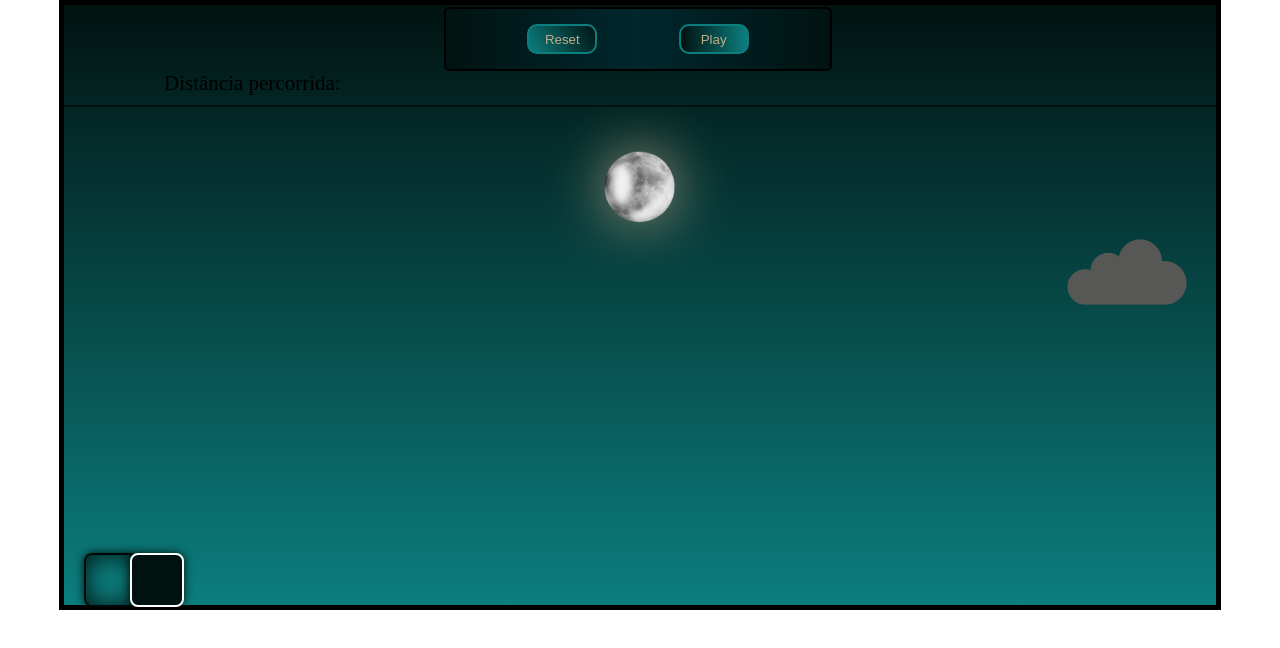
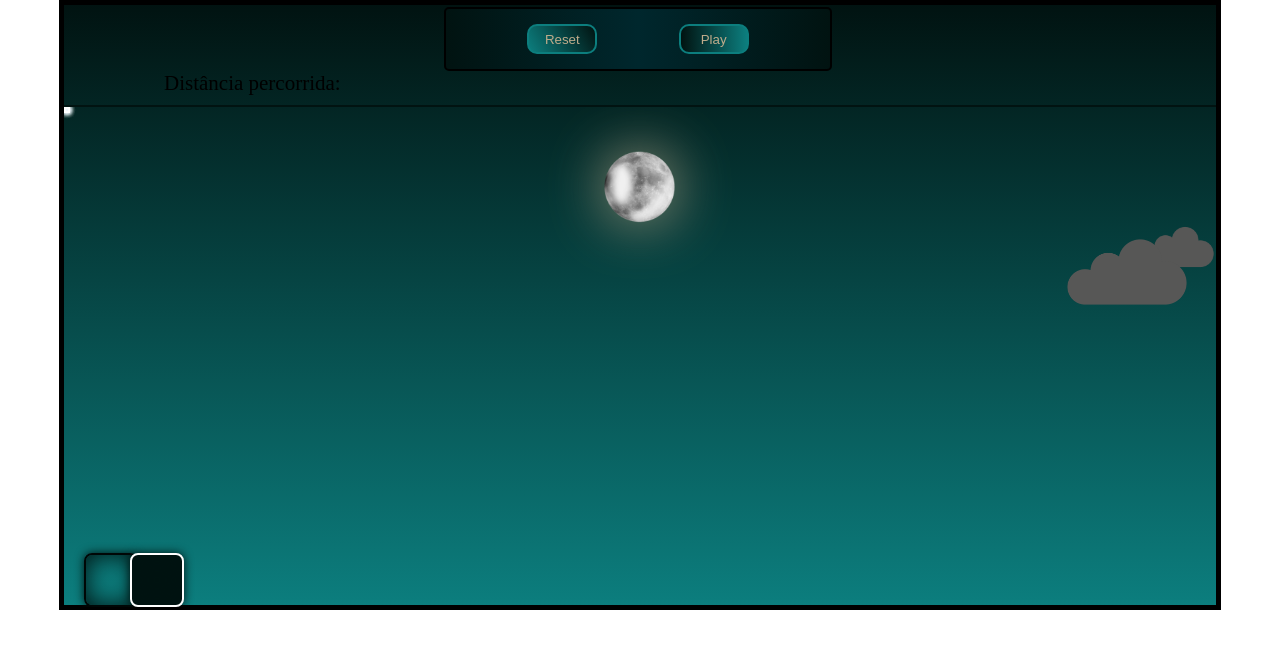
Before and after one commit to jimyschild/mini-game, a plain HTML site: page index.html in a window 1280 px wide. Both pictures are taken after a click on the button "Play". Drawn offline with Linux system fonts and the light colour scheme.

Commit message:
adicionando nuvem 2

```diff
--- a/index.html
+++ b/index.html
@@ -16,7 +16,13 @@
             <div class="game-board">
                 <img src="imagens/Moon.png" alt="" id="moon">
                 <div class="shadow-moon"></div>
-                <img src="imagens/nuvem.png" alt="" id="cloud">
+                <img src="imagens/nuvem.png" alt="" class="cloud2">
+                <img src="imagens/nuvem.png" alt="" class="cloud">
+                <div class="star"></div>
+                <div class="star"></div>
+                <div class="star"></div>
+                <div class="star"></div>
+                <div class="star"></div>
                 <div class="boneco">
                 </div>
                 <div class="obstaculo">
--- a/script.js
+++ b/script.js
@@ -4,7 +4,8 @@ const boneco = document.querySelector('.boneco')
 const obstaculo = document.querySelector('.obstaculo')
 const começarJogo = document.getElementById('começa-jogo')
 const resetJogo = document.getElementById('reseta-jogo')
-const cloud = document.getElementById('cloud')
+const cloud = document.querySelector('.cloud')
+const cloud2 = document.querySelector('.cloud2')
 
 //-------pulo
 const jump = () => {
@@ -20,11 +21,14 @@ const loop = setInterval(() => {
 
     const obstaculoPosition = obstaculo.offsetLeft;
     const cloudPosition = cloud.offsetLeft;
+    const cloud2Position = cloud2.offsetLeft;
     const bonecoPosition = +window.getComputedStyle(boneco).bottom.replace('px', '')
 
     if(obstaculoPosition <= 75 && obstaculoPosition > -20 && bonecoPosition < 50){
         cloud.style.animation = 'none'
-        cloud. style.left = `${cloudPosition}px`
+        cloud.style.left = `${cloudPosition}px`
+        cloud2.style.animation ='none'
+        cloud2.style.left = `${cloud2Position}px`
         obstaculo.style.animation = 'none'
         obstaculo.style.left = `${obstaculoPosition}px`
         boneco.style.animation = 'none'
@@ -41,6 +45,7 @@ const loop = setInterval(() => {
 const start = () => {
     obstaculo.classList.add('começar')
     cloud.classList.add('clouds')
+    cloud2.classList.add('clouds2')
 }
 começarJogo.addEventListener('click', start)
 
--- a/style.css
+++ b/style.css
@@ -68,11 +68,27 @@ body{
 
 }
 
-#cloud {
+.cloud {
     position: absolute;
     width: 130px;
-    right: 0;
+    right: 100px;
     top: 100px;
+}
+
+.cloud2{
+    position: absolute;
+    width: 80px;
+    right: 10px;
+    top: 100px;
+}
+
+.star {
+    position: absolute;
+    background-color: aliceblue;
+    width: 2px;
+    height: 2px;
+    border: 2px solid white;
+    box-shadow: 0px 0px 5px aliceblue;
 }
 
 .boneco{
@@ -160,6 +176,10 @@ body{
     animation: clouds-move 15s linear infinite;
 }
 
+.clouds2 {
+    animation: clouds2-move 25s linear infinite;
+}
+
 
 
 @keyframes obstaculo-animation {
@@ -199,3 +219,12 @@ body{
         right: 100%;
     }
 }
+
+@keyframes clouds2-move {
+    from {
+        right: -90px;
+    }
+    to {
+        right: 100%;
+    }
+}
```
